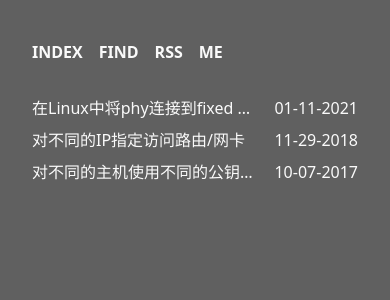
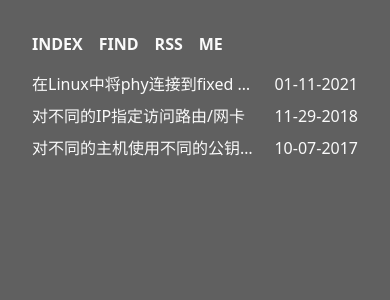
Before and after one commit to fixed-link/fixed-link.com, a Jekyll site: the page built from index.html, in a window 390 px wide. Shown: the top 300 px of the page. Built offline with Jekyll 4.4.1, drawn with Linux system fonts in a browser that asks for light colours.

Commit message:
update css

```diff
--- a/_sass/_main.scss
+++ b/_sass/_main.scss
@@ -196,7 +196,7 @@ main {
 
 @media screen and (max-width: 45rem ) {
 main {
-		margin:1.5rem auto;
+		margin:1rem auto;
 	}
 header {
 	padding:0rem;
@@ -210,7 +210,7 @@ header li {
 }
 header ul {
 	// border-bottom: 1px solid #edf2f7;
-	padding-bottom: 1rem;
+	padding-bottom: 0;
 	padding-left: 1rem;
 }
 nav ul {
```
Also changed, not shown: _pages/search.md (+0 -1 lines).
